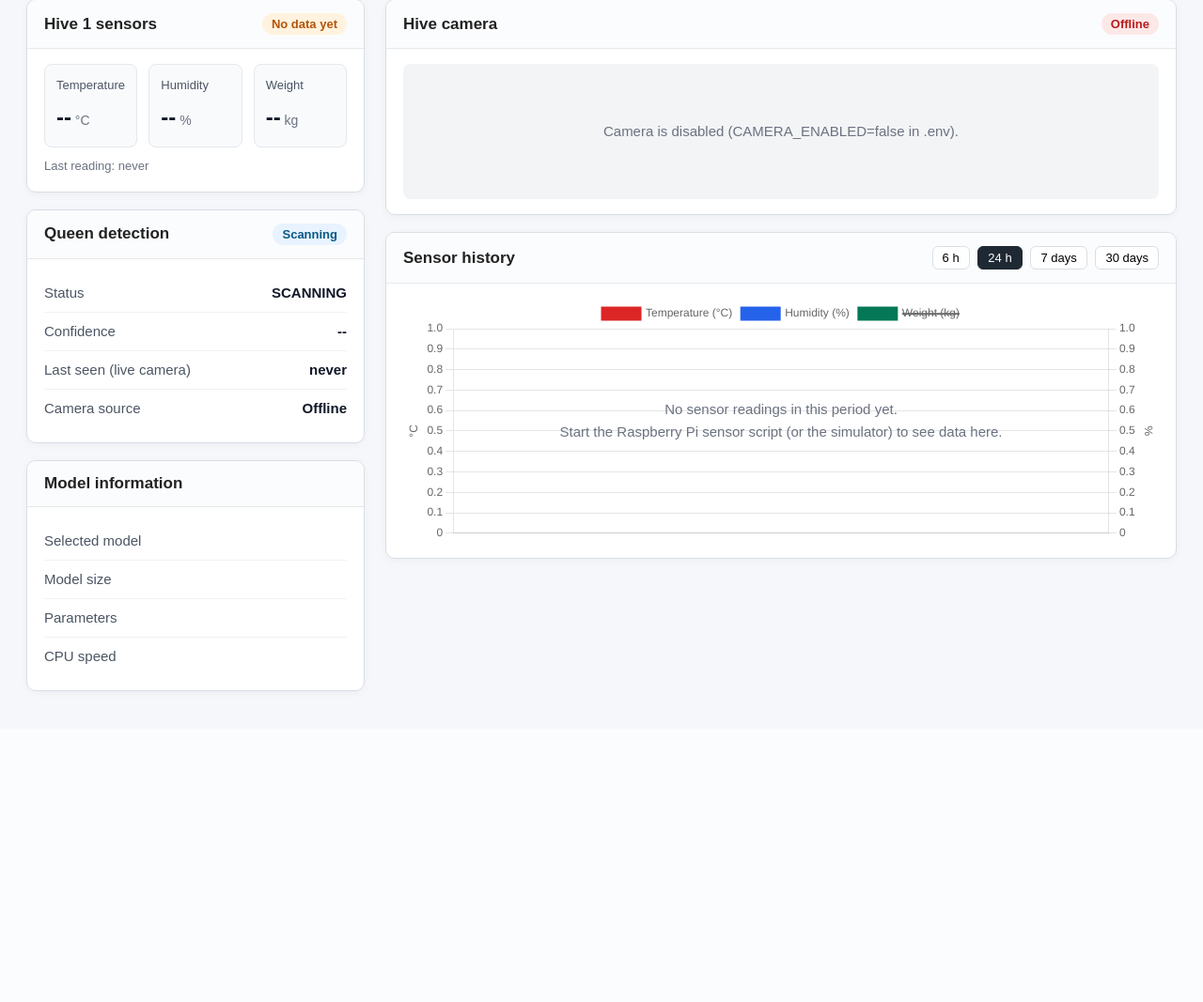
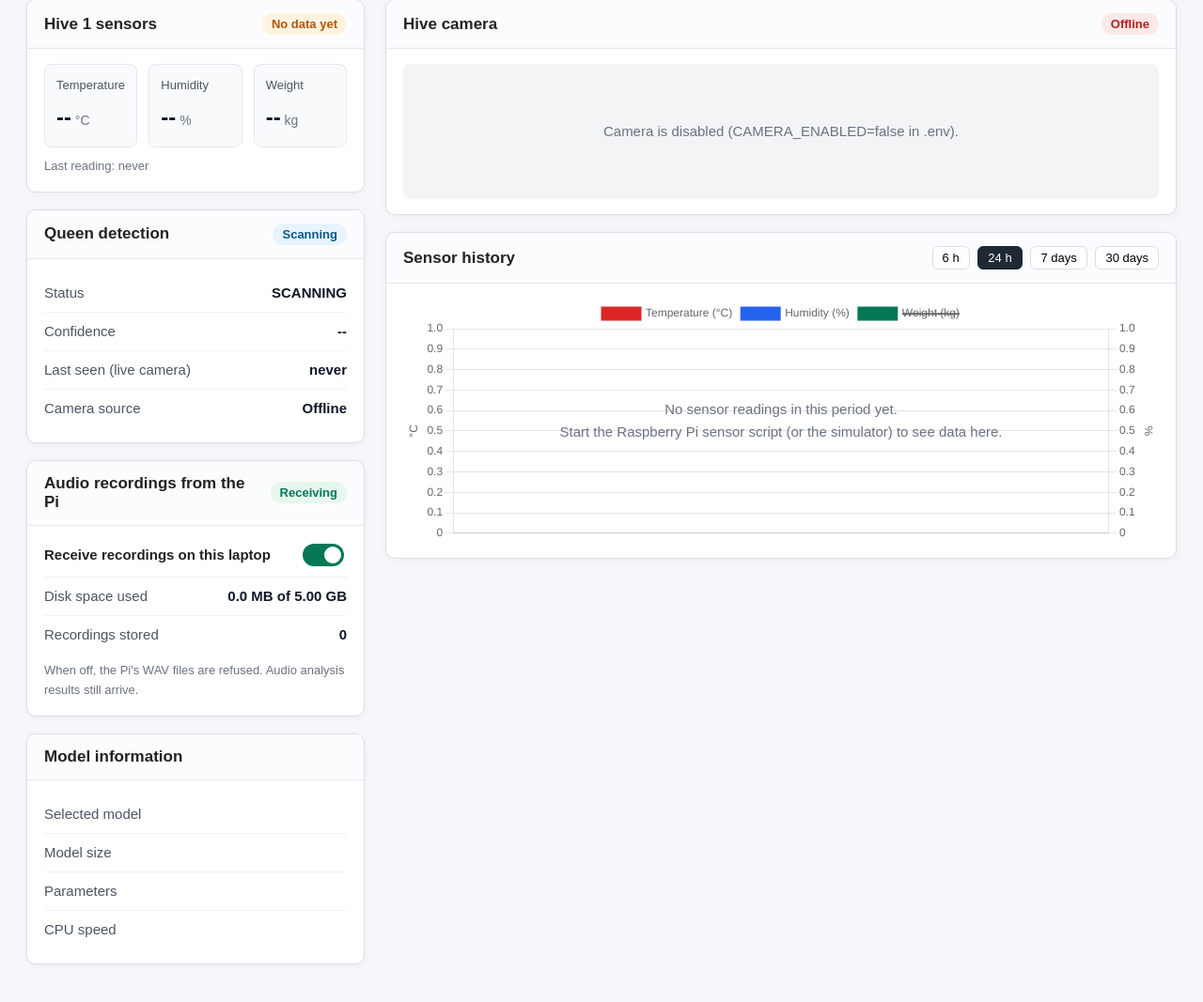
Before and after one commit to SabaMustafa/SensorData, a Flask app: template app/templates/dashboard.html in a window 1280 px wide. Shown: the part 73-1140 px from the top of the page at 94% size. Before the commit the page ends 809 px from the top, so only its background shows below. Run offline with Flask 3, Linux system fonts and the light colour scheme; the template is opened without the code that fills it: values that come from a table or form of the project are taken from there, others are empty; data comes from the database, SQL or seed files in the repository.

Commit message:
Add a dashboard switch to stop receiving Pi recordings
WAV uploads from the Pi can fill the laptop's disk, so the dashboard
gets a "Receive recordings" switch (saved in the new hive_settings
table) and recordings are capped at AUDIO_MAX_STORAGE_GB (default 5).
Refused uploads are rejected before the body is read: 403 when the
switch is off, 507 when storage is full. Audio analysis results are
still accepted either way.

GET/PUT /api/v1/hives/<id>/settings expose the switch and disk use, so
the Pi can check it before sending a file.

Co-Authored-By: Claude Opus 5.5 <noreply@anthropic.com>

```diff
--- a/app/api/routes.py
+++ b/app/api/routes.py
@@ -15,6 +15,8 @@ Used by the web dashboard, the Raspberry Pi and, later, the mobile app.
   PUT  /hives/<id>/recordings/<file>   Pi uploads one WAV recording (needs X-API-Key)
   GET  /hives/<id>/recordings          list of recordings
   GET  /hives/<id>/recordings/<file>   download / play one recording
+  GET  /hives/<id>/settings            recordings on/off switch and disk use
+  PUT  /hives/<id>/settings            change the switch (dashboard)
   POST /detect                         queen detection on one uploaded image
 """
 import base64
@@ -25,6 +27,7 @@ from datetime import datetime, timedelta, timezone
 
 import numpy as np
 from flask import Blueprint, current_app, jsonify, request, send_file
+from sqlalchemy import func
 from werkzeug.exceptions import HTTPException
 
 from ..extensions import db
@@ -32,6 +35,7 @@ from ..models import (
     AudioAnalysis,
     AudioRecording,
     Hive,
+    HiveSettings,
     QueenEvent,
     SensorReading,
     iso,
@@ -153,6 +157,7 @@ def hive_status(hive_id):
         },
         "queen": queen,
         "camera": camera_info,
+        "audio": _audio_settings(hive),
     })
 
 
@@ -418,6 +423,58 @@ def audio_analysis_history(hive_id):
     return jsonify({"hive_id": hive.id, "results": [r.to_dict() for r in rows]})
 
 
+def get_settings(hive):
+    settings = db.session.get(HiveSettings, hive.id)
+    if settings is None:
+        settings = HiveSettings(
+            hive_id=hive.id,
+            recordings_enabled=current_app.config["AUDIO_UPLOADS_ENABLED"],
+        )
+        db.session.add(settings)
+        db.session.commit()
+    return settings
+
+
+def _storage_limit_bytes():
+    return int(current_app.config["AUDIO_MAX_STORAGE_GB"] * 1024 ** 3)
+
+
+def _audio_used_bytes():
+    # All hives share the one audio folder, so the limit covers all of them
+    return db.session.query(func.coalesce(func.sum(AudioRecording.size_bytes), 0)).scalar()
+
+
+def _audio_settings(hive):
+    used = _audio_used_bytes()
+    limit = _storage_limit_bytes()
+    return {
+        "recordings_enabled": get_settings(hive).recordings_enabled,
+        "recordings_count": AudioRecording.query.filter_by(hive_id=hive.id).count(),
+        "used_bytes": used,
+        "limit_bytes": limit or None,
+        "storage_full": bool(limit) and used >= limit,
+    }
+
+
+@api_bp.get("/hives/<int:hive_id>/settings")
+def hive_settings(hive_id):
+    """The Pi can check this before sending a recording, to save bandwidth."""
+    return jsonify(_audio_settings(get_hive_or_404(hive_id)))
+
+
+@api_bp.put("/hives/<int:hive_id>/settings")
+def update_hive_settings(hive_id):
+    hive = get_hive_or_404(hive_id)
+    payload = request.get_json(silent=True)
+    if not isinstance(payload, dict) or not isinstance(payload.get("recordings_enabled"), bool):
+        raise ApiError('Send JSON like {"recordings_enabled": false}')
+
+    settings = get_settings(hive)
+    settings.recordings_enabled = payload["recordings_enabled"]
+    db.session.commit()
+    return jsonify(_audio_settings(hive))
+
+
 @api_bp.put("/hives/<int:hive_id>/recordings/<filename>")
 def put_recording(hive_id, filename):
     """The body is the WAV file itself (Content-Type: audio/wav)."""
@@ -436,6 +493,16 @@ def put_recording(hive_id, filename):
     existing = AudioRecording.query.filter_by(hive_id=hive.id, filename=filename).first()
     if existing and existing.size_bytes == length and os.path.exists(existing.path):
         return jsonify({"status": "exists", "recording": existing.to_dict()}), 200
+
+    # Checked before reading the body, so nothing is written to disk
+    if not get_settings(hive).recordings_enabled:
+        raise ApiError("Receiving recordings is turned off on the dashboard", 403)
+    limit = _storage_limit_bytes()
+    if limit and _audio_used_bytes() + length > limit:
+        raise ApiError(
+            f"Recordings storage is full ({current_app.config['AUDIO_MAX_STORAGE_GB']:g} GB limit)",
+            507,
+        )
 
     folder = os.path.join(current_app.config["AUDIO_DIR"], str(hive.id))
     os.makedirs(folder, exist_ok=True)
--- a/app/models.py
+++ b/app/models.py
@@ -76,6 +76,16 @@ class SensorReading(db.Model):
             "weight_kg": self.weight_kg,
             "extra": self.extra or {},
         }
+
+
+class HiveSettings(db.Model):
+    """Switches changed from the dashboard, one row per hive."""
+    __tablename__ = "hive_settings"
+
+    hive_id = db.Column(db.Integer, db.ForeignKey("hives.id"), primary_key=True)
+    # False: the Pi's WAV uploads are refused (analysis results still arrive)
+    recordings_enabled = db.Column(db.Boolean, nullable=False, default=True)
+    updated_at = db.Column(db.DateTime, nullable=False, default=utcnow, onupdate=utcnow)
 
 
 class AudioRecording(db.Model):
--- a/app/static/css/style.css
+++ b/app/static/css/style.css
@@ -158,6 +158,44 @@ body {
 }
 .btn:disabled { background: #9ca3af; cursor: default; }
 
+/* On/off switch (a styled checkbox) */
+.switch-row {
+    display: flex;
+    justify-content: space-between;
+    align-items: center;
+    gap: 12px;
+    padding-bottom: 8px;
+    border-bottom: 1px solid #edf0f3;
+    cursor: pointer;
+    font-weight: 600;
+}
+.switch {
+    appearance: none;
+    flex-shrink: 0;
+    width: 44px;
+    height: 24px;
+    border-radius: 12px;
+    background: #d1d5db;
+    position: relative;
+    cursor: pointer;
+    transition: background 0.15s;
+}
+.switch::after {
+    content: "";
+    position: absolute;
+    top: 3px;
+    left: 3px;
+    width: 18px;
+    height: 18px;
+    border-radius: 50%;
+    background: white;
+    transition: left 0.15s;
+}
+.switch:checked { background: #047857; }
+.switch:checked::after { left: 23px; }
+.switch:disabled { opacity: 0.5; cursor: default; }
+.switch:focus-visible { outline: 2px solid #2563eb; outline-offset: 2px; }
+
 /* Mobile page */
 .mobile-wrap { max-width: 900px; margin: 0 auto; padding: 16px; }
 .cam-box { position: relative; width: 100%; }
--- a/app/static/js/dashboard.js
+++ b/app/static/js/dashboard.js
@@ -76,7 +76,60 @@
         const err = data.camera.detection_error;
         $("detectionError").style.display = err ? "block" : "none";
         $("detectionError").textContent = err ? "Detection error: " + err : "";
+
+        renderAudio(data.audio);
     }
+
+    // ------------------------------------------------------------
+    // Audio recordings switch
+    // ------------------------------------------------------------
+    const settingsUrl = `${API_BASE}/hives/${HIVE_ID}/settings`;
+    let savingSwitch = false;
+
+    function fmtBytes(bytes) {
+        if (bytes >= 1024 ** 3) return (bytes / 1024 ** 3).toFixed(2) + " GB";
+        return (bytes / 1024 ** 2).toFixed(1) + " MB";
+    }
+
+    function renderAudio(audio) {
+        if (!audio) return;
+        const sw = $("recordingsSwitch");
+        if (!savingSwitch) {
+            sw.checked = audio.recordings_enabled;
+            sw.disabled = false;
+        }
+        $("audioUsed").textContent = fmtBytes(audio.used_bytes) +
+            (audio.limit_bytes ? " of " + fmtBytes(audio.limit_bytes) : "");
+        $("audioCount").textContent = audio.recordings_count;
+
+        if (!audio.recordings_enabled) setBadge($("audioBadge"), "Off", "");
+        else if (audio.storage_full) setBadge($("audioBadge"), "Storage full", "red");
+        else setBadge($("audioBadge"), "Receiving", "green");
+    }
+
+    $("recordingsSwitch").addEventListener("change", async (e) => {
+        const sw = e.target;
+        savingSwitch = true;
+        sw.disabled = true;
+        $("audioError").style.display = "none";
+        try {
+            const res = await fetch(settingsUrl, {
+                method: "PUT",
+                headers: { "Content-Type": "application/json" },
+                body: JSON.stringify({ recordings_enabled: sw.checked }),
+            });
+            if (!res.ok) throw new Error(res.status);
+            savingSwitch = false;
+            renderAudio(await res.json());
+        } catch (err) {
+            sw.checked = !sw.checked; // put it back: the change was not saved
+            $("audioError").style.display = "block";
+            $("audioError").textContent = "Could not save the switch. Is the server running?";
+        } finally {
+            savingSwitch = false;
+            sw.disabled = false;
+        }
+    });
 
     async function loadStatus() {
         try {
--- a/app/templates/dashboard.html
+++ b/app/templates/dashboard.html
@@ -52,6 +52,28 @@
                     <li><span class="label">Camera source</span><span class="value" id="cameraMode">--</span></li>
                 </ul>
                 <div id="detectionError" class="highlight-box" style="display:none"></div>
+            </div>
+        </div>
+
+        <!-- AUDIO RECORDINGS -->
+        <div class="card">
+            <div class="card-header">
+                <span>Audio recordings from the Pi</span>
+                <span id="audioBadge" class="badge">--</span>
+            </div>
+            <div class="card-body">
+                <label class="switch-row">
+                    <span>Receive recordings on this laptop</span>
+                    <input type="checkbox" id="recordingsSwitch" class="switch" disabled>
+                </label>
+                <ul class="status-list">
+                    <li><span class="label">Disk space used</span><span class="value" id="audioUsed">--</span></li>
+                    <li><span class="label">Recordings stored</span><span class="value" id="audioCount">--</span></li>
+                </ul>
+                <div class="muted" style="margin-top:8px">
+                    When off, the Pi's WAV files are refused. Audio analysis results still arrive.
+                </div>
+                <div id="audioError" class="highlight-box" style="display:none"></div>
             </div>
         </div>
 
--- a/config.py
+++ b/config.py
@@ -81,6 +81,11 @@ class Config:
     # ---------------------------------------------------------
     AUDIO_DIR = os.getenv("AUDIO_DIR", os.path.join(BASE_DIR, "instance", "audio"))
     MAX_AUDIO_MB = int(os.getenv("MAX_AUDIO_MB", "500"))
+    # Starting value of the dashboard's "Receive recordings" switch. After the
+    # first start the switch is saved in the database and this is not used.
+    AUDIO_UPLOADS_ENABLED = _bool("AUDIO_UPLOADS_ENABLED", True)
+    # Recordings are refused once they use this much disk space (0 = no limit)
+    AUDIO_MAX_STORAGE_GB = float(os.getenv("AUDIO_MAX_STORAGE_GB", "5"))
 
     # ---------------------------------------------------------
     # Model information shown on the dashboard
```
Also changed, not shown: tests/test_audio_api.py (+37 -0 lines).
